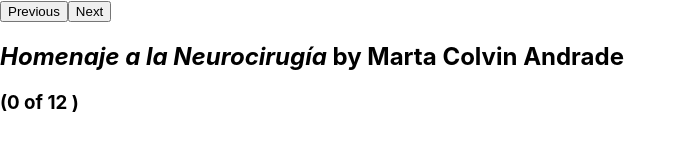
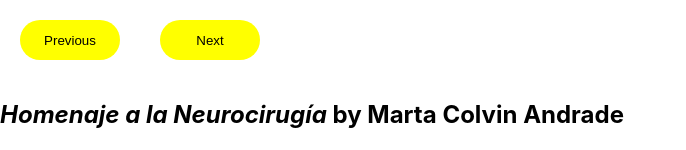
Before and after one commit to kencal20/dbc_reactproject1, a React (Create React App) app: page / in a window 1280 px wide. Shown: the top 150 px of the page, without its empty margins (0-686 px from the left). Built offline with nearby package versions, Linux system fonts and the light colour scheme.

Commit message:
styling  next &  prev image buttons

```diff
--- a/src/styles.css
+++ b/src/styles.css
@@ -20,3 +20,11 @@
     color:black;
     text-decoration:none;
 }
+.imageButton{
+    margin: 20px;
+    height: 40px;
+    width: 100px;
+    border-radius: 40px;
+    border: 0px;
+    background-color: yellow;
+}
```
